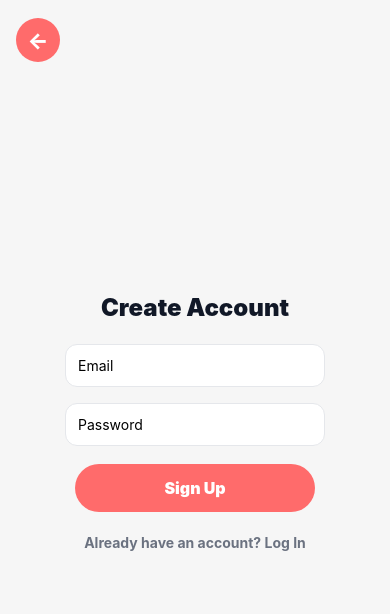
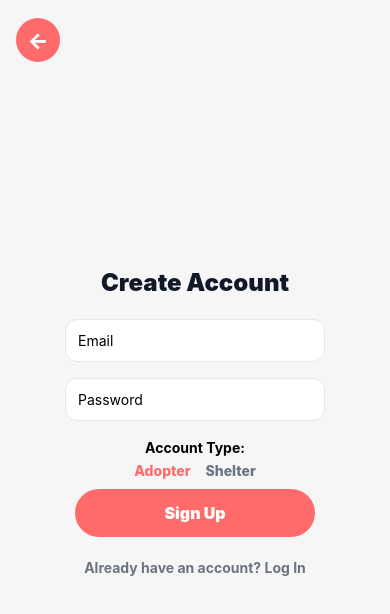
Before and after one commit to lreyes2258/Furever_Love, a React Native app: screen /Register in a window 390 px wide. Shown: the top 614 px of the page. Built offline with nearby package versions, Linux system fonts and the light colour scheme.

Commit message:
correct file upload

```diff
--- a/src/screens/AdopteeLoginScreen.js
+++ b/src/screens/AdopteeLoginScreen.js
@@ -13,10 +13,10 @@ export default function AdopteeLoginScreen({ navigation }) {
 
   /**
    * Placeholder login handler
-   * Bypasses backend and logs user in locally
+   * Bypasses authentication and enters the app directly.
    */
   const handleLogin = () => {
-    // Placeholder: skip authentication
+    // Placeholder
     navigation.navigate("Home");
   };
 
@@ -32,6 +32,8 @@ export default function AdopteeLoginScreen({ navigation }) {
           placeholder="Email"
           value={email}
           onChangeText={setEmail}
+          autoCapitalize="none"
+          keyboardType="email-address"
         />
 
         <TextInput
@@ -42,7 +44,11 @@ export default function AdopteeLoginScreen({ navigation }) {
           onChangeText={setPassword}
         />
 
-        <TouchableOpacity style={styles.button} onPress={handleLogin}>
+        <TouchableOpacity
+          style={styles.button}
+          onPress={handleLogin}
+          activeOpacity={0.9}
+        >
           <Text style={styles.buttonText}>Login</Text>
         </TouchableOpacity>
 
--- a/src/screens/FavoritesScreen.js
+++ b/src/screens/FavoritesScreen.js
@@ -9,11 +9,11 @@ import { styles } from "../styles/styles";
 
 /**
  * FavoritesScreen
- * Lists favorited dogs (client-side state for now)
+ * Lists favorited dogs.
  */
 export default function FavoritesScreen({ navigation, favorites }) {
   const { favoriteIds } = favorites;
-  const favDogs = DOGS.filter((d) => favoriteIds.has(d.dog_id));
+  const favDogs = DOGS.filter((dog) => favoriteIds.has(dog.dog_id));
 
   return (
     <SafeAreaView style={styles.safe}>
--- a/src/screens/HomeScreen.js
+++ b/src/screens/HomeScreen.js
@@ -5,12 +5,13 @@ import { styles } from "../styles/styles";
 
 /**
  * HomeScreen
- * Simple navigation hub
+ * Simple navigation hub.
  */
 export default function HomeScreen({ navigation }) {
   return (
     <SafeAreaView style={styles.safe}>
       <BackBubble navigation={navigation} />
+
       <View style={styles.center}>
         <Text style={styles.pageTitle}>Home</Text>
 
--- a/src/screens/RegisterScreen.js
+++ b/src/screens/RegisterScreen.js
@@ -10,13 +10,14 @@ import { styles } from "../styles/styles";
 export default function RegisterScreen({ navigation }) {
   const [email, setEmail] = React.useState("");
   const [password, setPassword] = React.useState("");
+  const [role, setRole] = React.useState("adopter");
 
   /**
    * Placeholder register handler
-   * Bypasses backend and returns user to login screen
+   * Bypasses backend registration and returns to login screen.
    */
   const handleRegister = () => {
-    // Placeholder: simulate successful account creation
+    // Placeholder
     navigation.navigate("Login");
   };
 
@@ -32,6 +33,8 @@ export default function RegisterScreen({ navigation }) {
           placeholder="Email"
           value={email}
           onChangeText={setEmail}
+          autoCapitalize="none"
+          keyboardType="email-address"
         />
 
         <TextInput
@@ -41,6 +44,35 @@ export default function RegisterScreen({ navigation }) {
           value={password}
           onChangeText={setPassword}
         />
+
+        <Text style={{ marginTop: 10, fontWeight: "700" }}>
+          Account Type:
+        </Text>
+
+        <View style={{ flexDirection: "row", marginTop: 6 }}>
+          <TouchableOpacity onPress={() => setRole("adopter")}>
+            <Text
+              style={{
+                marginRight: 15,
+                fontWeight: "800",
+                color: role === "adopter" ? "#ff6b6b" : "#6b7280",
+              }}
+            >
+              Adopter
+            </Text>
+          </TouchableOpacity>
+
+          <TouchableOpacity onPress={() => setRole("shelter")}>
+            <Text
+              style={{
+                fontWeight: "800",
+                color: role === "shelter" ? "#ff6b6b" : "#6b7280",
+              }}
+            >
+              Shelter
+            </Text>
+          </TouchableOpacity>
+        </View>
 
         <TouchableOpacity
           style={styles.button}
--- a/src/screens/ShelterLoginScreen.js
+++ b/src/screens/ShelterLoginScreen.js
@@ -13,10 +13,10 @@ export default function ShelterLoginScreen({ navigation }) {
 
   /**
    * Placeholder login handler
-   * Bypasses backend and logs user in locally
+   * Bypasses authentication and enters the shelter placeholder directly.
    */
   const handleLogin = () => {
-    // Placeholder: skip authentication
+    // Placeholder
     navigation.navigate("Shelter");
   };
 
@@ -32,6 +32,8 @@ export default function ShelterLoginScreen({ navigation }) {
           placeholder="Email"
           value={email}
           onChangeText={setEmail}
+          autoCapitalize="none"
+          keyboardType="email-address"
         />
 
         <TextInput
@@ -42,7 +44,11 @@ export default function ShelterLoginScreen({ navigation }) {
           onChangeText={setPassword}
         />
 
-        <TouchableOpacity style={styles.button} onPress={handleLogin}>
+        <TouchableOpacity
+          style={styles.button}
+          onPress={handleLogin}
+          activeOpacity={0.9}
+        >
           <Text style={styles.buttonText}>Login</Text>
         </TouchableOpacity>
 
--- a/src/screens/ShelterScreen.js
+++ b/src/screens/ShelterScreen.js
@@ -12,12 +12,10 @@ export default function ShelterScreen({ navigation }) {
   return (
     <SafeAreaView style={styles.safe}>
       <BackBubble navigation={navigation} />
-
       <HeaderBar title="Shelter" />
 
       <View style={styles.center}>
         <Text style={styles.pageTitle}>Shelter Dashboard</Text>
-
         <Text style={styles.muted}>
           This section is not implemented in the demo.
         </Text>
--- a/src/screens/SwipeScreen.js
+++ b/src/screens/SwipeScreen.js
@@ -10,11 +10,10 @@ import { usePlainLeftSwipe } from "../hooks/usePlainLeftSwipe";
 import { useRevealBehindPhoto } from "../hooks/useRevealBehindPhoto";
 
 import { styles } from "../styles/styles";
-import { useAuth } from "../hooks/useAuth";
 
 /**
  * SwipeScreen
- * Plain left swipe for next dog; slide photo right to reveal info
+ * Plain left swipe for next dog; slide photo right to reveal info.
  */
 export default function SwipeScreen({ navigation, favorites }) {
   const { favoriteIds, toggleFavorite } = favorites;
@@ -42,7 +41,8 @@ export default function SwipeScreen({ navigation, favorites }) {
   }, [lastReset]);
 
   /**
-   * Contact handler (counts as swipe/like)
+   * Contact handler
+   * Counts once per dog and enforces a max of 10 per day.
    */
   const handleContact = (dogId) => {
     if (contactedDogs.has(dogId)) return;
```
